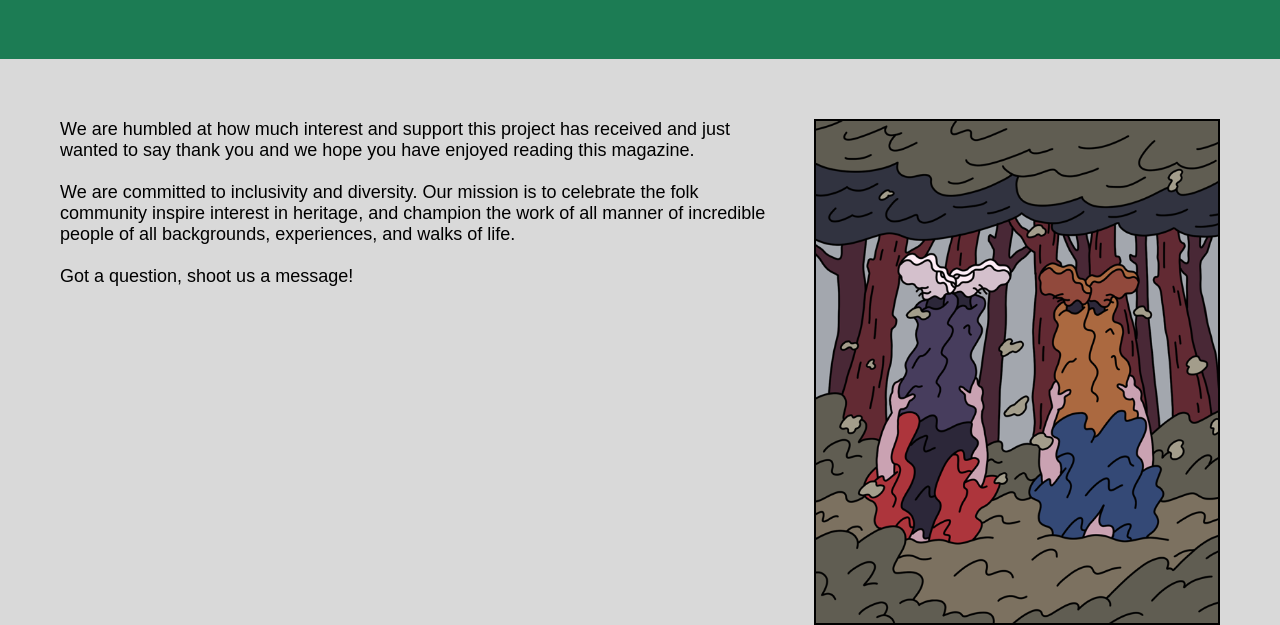
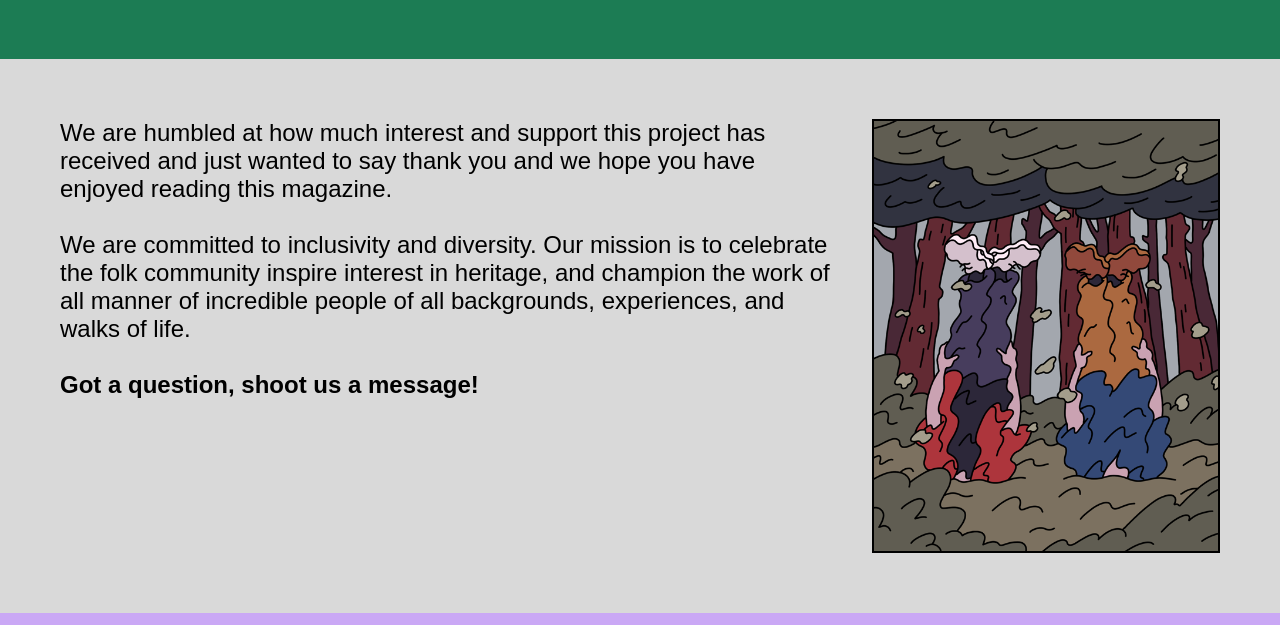
Before and after one commit to kianeblackman/ROAM_website, a React (Vite) app: page /about in a window 1280 px wide. Shown: the part 905-1530 px from the top of the page. Built offline with nearby package versions, Linux system fonts and the light colour scheme.

Commit message:
formatting

```diff
--- a/src/pages/About.jsx
+++ b/src/pages/About.jsx
@@ -38,7 +38,7 @@ function About() {
                     </div>
                 </div>
                 <div id='about-ending'>
-                    <p>We are humbled at how much interest and support this project has received and just wanted to say thank you and we hope you have enjoyed reading this magazine.<br /><br />We are committed to inclusivity and diversity. Our mission is to celebrate the folk community inspire interest in heritage, and champion the work of all manner of incredible people of all backgrounds, experiences, and walks of life.<br /><br /><span><a>Got a question, shoot us a message!</a></span></p>
+                    <p className="medium">We are humbled at how much interest and support this project has received and just wanted to say thank you and we hope you have enjoyed reading this magazine.<br /><br />We are committed to inclusivity and diversity. Our mission is to celebrate the folk community inspire interest in heritage, and champion the work of all manner of incredible people of all backgrounds, experiences, and walks of life.<br /><br /><span><a href="mailto:roamanthology@gmail.com">Got a question, shoot us a message!</a></span></p>
                     <img id="profile" src={team} alt="ROAM Front Cover" />
                 </div>
             </div>
--- a/src/pages/Home.jsx
+++ b/src/pages/Home.jsx
@@ -37,7 +37,7 @@ function Home() {
             <div id="resources-text">
               <h2>Resources</h2>
               <hr />
-              <p>Lorem ipsum dolor sit amet, consectetur adipiscing elit, sed do eiusmod tempor incididunt ut labore et dolore magna aliqua. Ut enim ad minim veniam, quis nostrud exercitation ullamco laboris nisi ut aliquip ex ea commodo consequat. Duis aute irure dolor in reprehenderit in voluptate velit esse cillum dolore eu fugiat nulla pariatur.<br /><br />Duis aute irure dolor in reprehenderit in voluptate velit esse cillum dolore eu fugiat nulla pariatur.</p>
+              <p className="medium">Lorem ipsum dolor sit amet, consectetur adipiscing elit, sed do eiusmod tempor incididunt ut labore et dolore magna aliqua. Ut enim ad minim veniam, quis nostrud exercitation ullamco laboris nisi ut aliquip ex ea commodo consequat. Duis aute irure dolor in reprehenderit in voluptate velit esse cillum dolore eu fugiat nulla pariatur.<br /><br />Duis aute irure dolor in reprehenderit in voluptate velit esse cillum dolore eu fugiat nulla pariatur.</p>
             </div>
             <Button path="/resources" content="View Here" />
           </div>
--- a/src/scss/pages/_about.scss
+++ b/src/scss/pages/_about.scss
@@ -41,9 +41,12 @@
       width: 100%;
       background-color: colors.$primary-white;
       padding: 6rem;
+      p a {
+        font-weight: bold;
+      }
       img {
         flex: 1;
-        width: 35%;
+        width: 30%;
         height: 100%;
         border: 0.2rem solid black;
       }
--- a/src/scss/pages/_home.scss
+++ b/src/scss/pages/_home.scss
@@ -75,7 +75,7 @@
         flex-direction: column;
         justify-content: space-between;
         #resources-text {
-          width: 50%;
+          width: 100%;
           hr {
             width: 50%;
             margin: 1rem 0 3rem 0;
```
Also changed, not shown: src/scss/core/_typography.scss (+6 -5 lines), src/scss/app.css, 1 other file (tests, documents, lock files or other folders).
